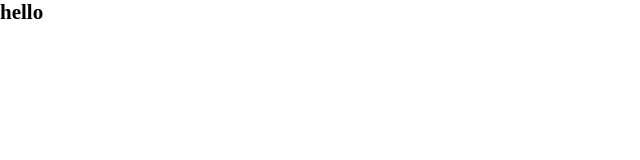
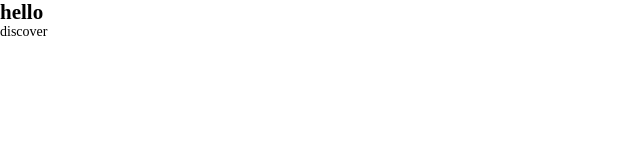
Before and after one commit to JoeyXXia/163music, a React (Create React App) app: page /#/discover in a window 1280 px wide. Shown: the top 160 px of the page, without its empty margins (0-640 px from the left). Built offline with nearby package versions, Linux system fonts and the light colour scheme.

Commit message:
config react router

```diff
--- a/package.json
+++ b/package.json
@@ -20,6 +20,7 @@
     "normalize.css": "^8.0.1",
     "react": "^18.2.0",
     "react-dom": "^18.2.0",
+    "react-router-dom": "^6.14.2",
     "react-scripts": "5.0.1",
     "typescript": "^4.9.5",
     "web-vitals": "^2.1.4"
--- a/public/index.html
+++ b/public/index.html
@@ -9,12 +9,10 @@
       name="description"
       content="Web site created using create-react-app"
     />
-    <link rel="apple-touch-icon" href="%PUBLIC_URL%/logo192.png" />
     <!--
       manifest.json provides metadata used when your web app is installed on a
       user's mobile device or desktop. See https://developers.google.com/web/fundamentals/web-app-manifest/
     -->
-    <link rel="manifest" href="%PUBLIC_URL%/manifest.json" />
     <!--
       Notice the use of %PUBLIC_URL% in the tags above.
       It will be replaced with the URL of the `public` folder during the build.
--- a/src/App.tsx
+++ b/src/App.tsx
@@ -1,9 +1,12 @@
 import React from 'react'
+import { useRoutes } from 'react-router-dom'
+import routes from '@/router'
 
 function App() {
   return (
     <div className="App">
       <h2>hello</h2>
+      <div className="main">{useRoutes(routes)}</div>
     </div>
   )
 }
--- a/src/index.tsx
+++ b/src/index.tsx
@@ -1,5 +1,6 @@
 import React from 'react'
 import ReactDOM from 'react-dom/client'
+import { HashRouter } from 'react-router-dom'
 import 'normalize.css'
 import './assets/css/index.less'
 import App from '@/App'
@@ -7,6 +8,8 @@ import App from '@/App'
 const root = ReactDOM.createRoot(document.getElementById('root') as HTMLElement)
 root.render(
   <React.StrictMode>
-    <App />
+    <HashRouter>
+      <App />
+    </HashRouter>
   </React.StrictMode>
 )
--- /dev/null
+++ b/src/router/index.tsx
@@ -0,0 +1,27 @@
+import React from 'react'
+import { Navigate, RouteObject } from 'react-router-dom'
+
+import Discover from '@/views/discover'
+import Focus from '@/views/focus'
+import Mine from '@/views/mine'
+
+const routes: RouteObject[] = [
+  {
+    path: '/discover',
+    element: <Discover />
+  },
+  {
+    path: '/',
+    element: <Navigate to="/discover" />
+  },
+  {
+    path: '/focus',
+    element: <Focus />
+  },
+  {
+    path: '/mine',
+    element: <Mine />
+  }
+]
+
+export default routes
--- /dev/null
+++ b/src/views/discover/index.tsx
@@ -0,0 +1,7 @@
+import React from 'react'
+
+const Discover = () => {
+  return <div>discover</div>
+}
+
+export default Discover
--- /dev/null
+++ b/src/views/focus/index.tsx
@@ -0,0 +1,7 @@
+import React from 'react'
+
+const Focus = () => {
+  return <div>focus</div>
+}
+
+export default Focus
--- /dev/null
+++ b/src/views/mine/index.tsx
@@ -0,0 +1,7 @@
+import React from 'react'
+
+const Mine = () => {
+  return <div>miner</div>
+}
+
+export default Mine
```
Also changed, not shown: src/views/album/index.tsx (added, +12 -0 lines), src/views/download/index.tsx (added, +7 -0 lines), .eslintrc.js, 1 other file (tests, documents, lock files or other folders).
